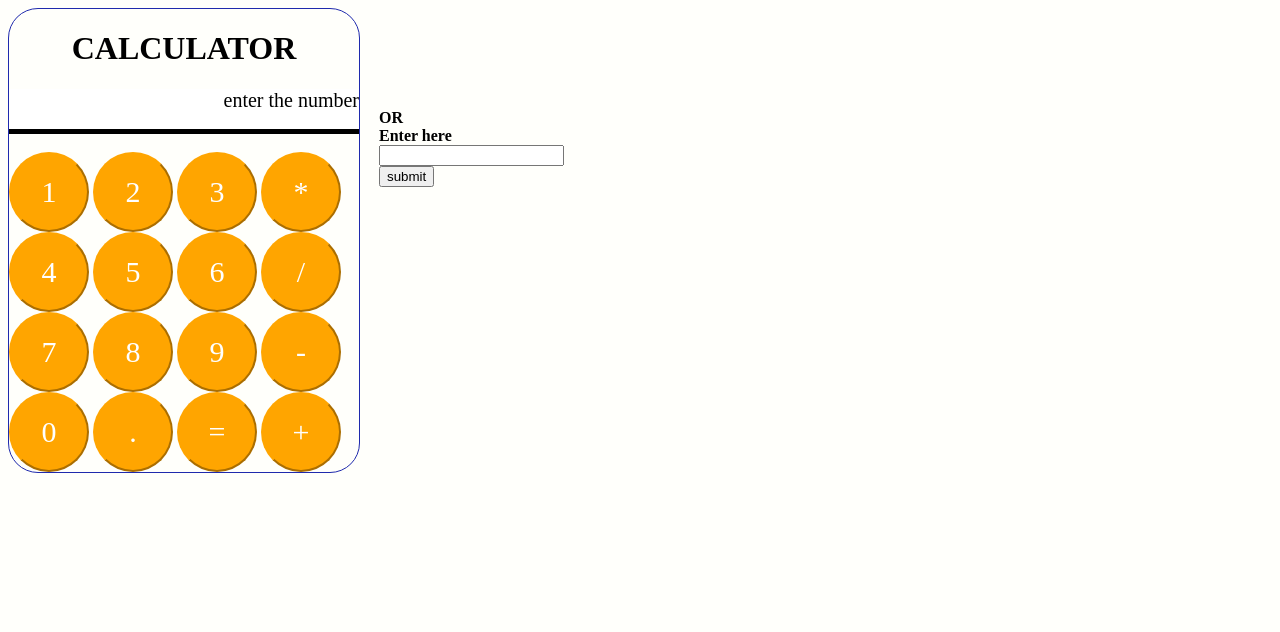
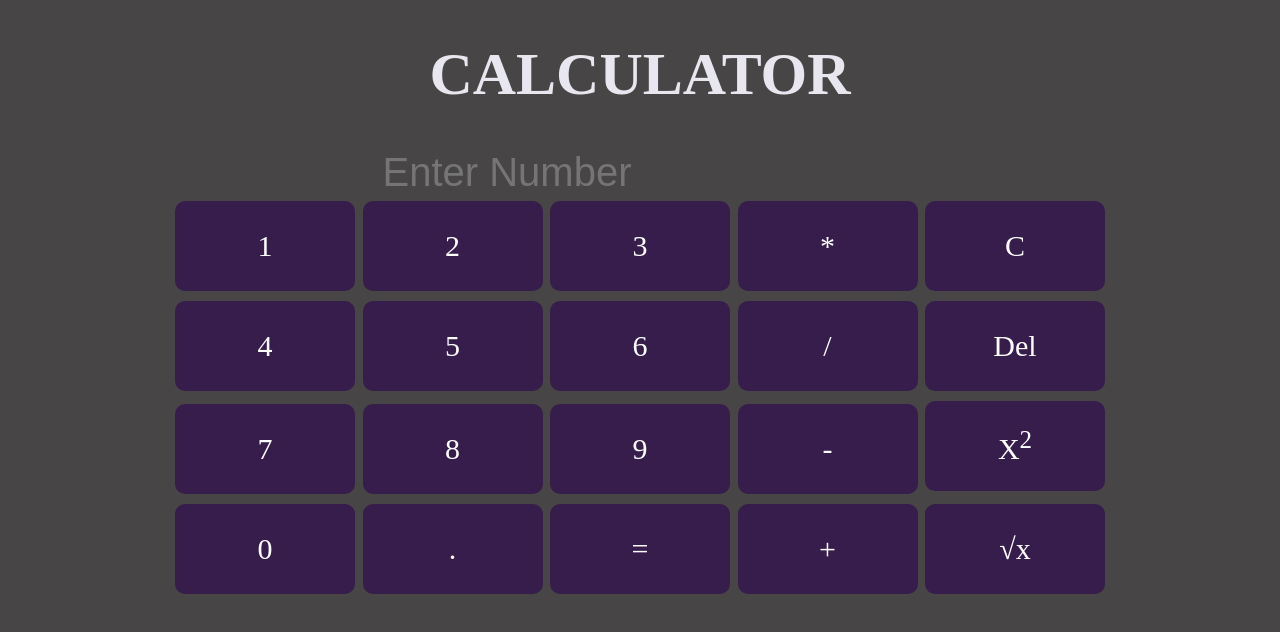
Before and after one commit to hasifazhaan/game, a plain HTML site: page index.html in a window 1280 px wide. Drawn offline with Linux system fonts and the light colour scheme.

Commit message:
Add files via upload

```diff
--- /dev/null
+++ b/css/index.css
@@ -0,0 +1,40 @@
+body{
+    font-size:30px;
+    background-color: rgb(71, 69, 69);
+    color:rgb(243, 238, 209);
+    text-align: center
+}
+.but{
+    padding:20px;
+    height:90px;
+    width:180px;
+    font-family: CSD-Block-Bold;
+    font-size: 30px;
+    color:white;
+    background-color:rgb(54, 29, 75);
+    border:none;
+    border-radius: 10px;
+    margin-block: 5px
+}
+#heading{
+    color: rgb(232, 230, 238);
+}
+#button-container{
+    font-size:30px;
+    display: grid;
+    grid-template-columns:  auto auto auto auto auto  ;
+
+}
+#display{
+    font-size: 40px;
+    background-color: rgb(71, 69, 69);
+    border:none;
+    color:white;
+}
+.but:hover{
+    background-color:rgb(103, 74, 128);
+}
+#display:hover{
+ background-color: rgb(126, 111, 111);
+
+}
--- a/index.html
+++ b/index.html
@@ -2,91 +2,54 @@
 <html lang="en">
 <meta charset="utf-8">
 <head>
-    <title>Document</title>
-    <style>
-    body{           position: absolute;
+    <title>calculator</title>
+    <link rel="stylesheet" href="./css/index.css">
 
-    				background-color:;
-    				}
-    #display{
-                    font-family: CSD-Block-Bold;
-                                    font-size: 20px;
-                    text-align: right;
+</head>
 
-    				height:40px;
-    				width:350px;
-    				background-color:white;
-    				border-top-color: transparent;
-                    border-left-color: transparent;
-                    border-right-color: transparent;
-                    border-bottom: 5px solid black;
-    				}
-    				.but1{
+<body>
 
-    								height:80px;
-    								width:80px;
-                                    font-family: CSD-Block-Bold;
-                                    font-size: 30px;
-    								color:white;
-    								background-color:orange;
-                                    border-color: orange;
-                                    border-radius: 50%;
+    <header id="heading">
+        <h1>CALCULATOR</h1>
 
-    								}
-    				#calcu
-    				{background-color:#fffffb;
-    				border-radius:30px;
-    								position: absolute;
-
-    								border:1px solid #1f2aad;
+        <input type="text" id="display"  placeholder ="Enter Number" />
+    </header>
+    <div id="error"></div>
+    <div id="bttton-container">
 
 
-    								}
-        #text{
-            position: absolute;
-            top:100px;
-            left:370px
-        }
-    </style>
-</head>
-<body
-<div id="calcu">
-<center><h1>CALCULATOR</h1></center>
-<div id="display">
-enter the number
-</div>
-<div ><br>
+   <div>
 
-<button class="but1" onclick="num(1)">1</button>
-<button class="but1" onclick="num(2)">2</button>
-<button class="but1" onclick="num(3)">3</button>
-<button class="but1" onclick="num('*')">*</button>
+        <button class="but" onclick="num(1)">1</button>
+        <button class="but" onclick="num(2)">2</button>
+        <button class="but" onclick="num(3)">3</button>
+        <button class="but" onclick="num('*')">*</button>
+        <button class="but" onclick="cl()">C</button>
 
     </div>
     <div>
-    <button class="but1" onclick="num(4)">4</button>
-<button class="but1" onclick="num(5)">5</button>
-<button class="but1" onclick="num(6)">6</button>
-<button class="but1"
-onclick="num('/')">/</button>
+        <button class="but" onclick="num(4)">4</button>
+        <button class="but" onclick="num(5)">5</button>
+        <button class="but" onclick="num(6)">6</button>
+        <button class="but" onclick="num('/')">/</button>
+        <button class="but" onclick="del()">Del</button>
     </div>
-    <button class="but1" onclick="num(7)">7</button>
-<button class="but1" onclick="num(8)">8</button>
-<button class="but1" onclick="num(9)">9</button>
-<button class="but1"
-onclick="num('-')">-</button>
-<div>
-    <button class="but1" onclick="num(0)">0</button>
-<button class="but1" onclick="num('.')">.</button>
-<button class="but1" onclick="num('=')">=</button>
-<button class="but1"
-onclick="num('+')">+</button>
+    <div>
+        <button class="but" onclick="num(7)">7</button>
+        <button class="but" onclick="num(8)">8</button>
+        <button class="but" onclick="num(9)">9</button>
+        <button class="but" onclick="num('-')">-</button>
+        <button class="but" onclick="sqr()">X<sup>2</sup></button>
+
+    </div>
+    <div>
+        <button class="but" onclick="num(0)">0</button>
+        <button class="but" onclick="num('.')">.</button>
+        <button class="but" onclick="ans_sum('=')">=</button>
+        <button class="but" onclick="num('+')">+</button>
+        <button class="but" onclick="sqrt(9)">√x</button>
     </div>
 </div>
-<strong id="text">OR<br>Enter here
-<input type="text" id="e" >
-<button onclick="evalua()"> submit</button>
-</strong>
-    <script src="cal.js"></script>
+    <script src="js/index.js"></script>
 </body>
 </html>
--- /dev/null
+++ b/js/index.js
@@ -0,0 +1,66 @@
+var sum;
+var stsum;
+var text= document.getElementById("display");
+
+window.onload = function(){
+    sum="";
+    text.value=""
+    text.addEventListener("keydown",(e)=>{
+        if(e.keyCode===13){
+            ans_sum()
+        }
+        else if(e.key >=0 && e.key<=9){
+            sum+=e.key
+        }
+    })
+}
+function num(a)
+{   a=a.toString();
+    console.log("a"+a)
+    sum=sum+a
+    stsum=sum
+    text.value=stsum;
+}
+function ans_sum(){
+    try{
+       var ans = eval(text.value)
+       text.value=""
+       text.value=ans
+       sum = text.value
+       console.log(ans)
+       document.querySelector("#error").innerHTML="";
+
+    }
+    catch (error)
+        {
+            document.querySelector("#error").innerHTML="Error";
+
+        }
+}
+del =()=> {
+    text.value=text.value.slice(0, -1)
+    sum=text.value
+}
+
+
+function cl(){
+    text.value="";
+    sum=""
+}function sqr(){
+    try{
+    text.value = (text.value*text.value)
+    }
+    catch(error)
+    {
+        document.querySelector("#error").innerHTML="Error";
+    }
+}
+function sqrt(){
+    try{
+    text.value=Math.sqrt(text.value)
+    }
+    catch(error)
+    {
+        document.querySelector("#error").innerHTML="Error";
+    }
+}
```
